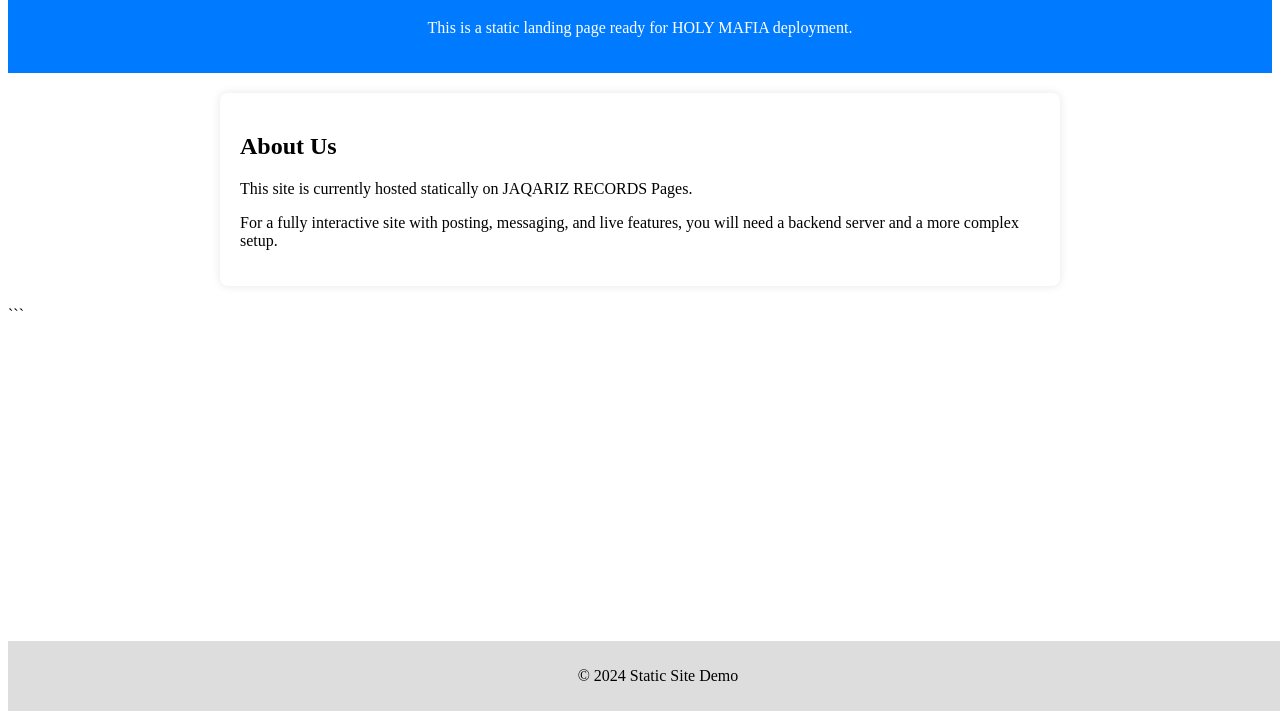
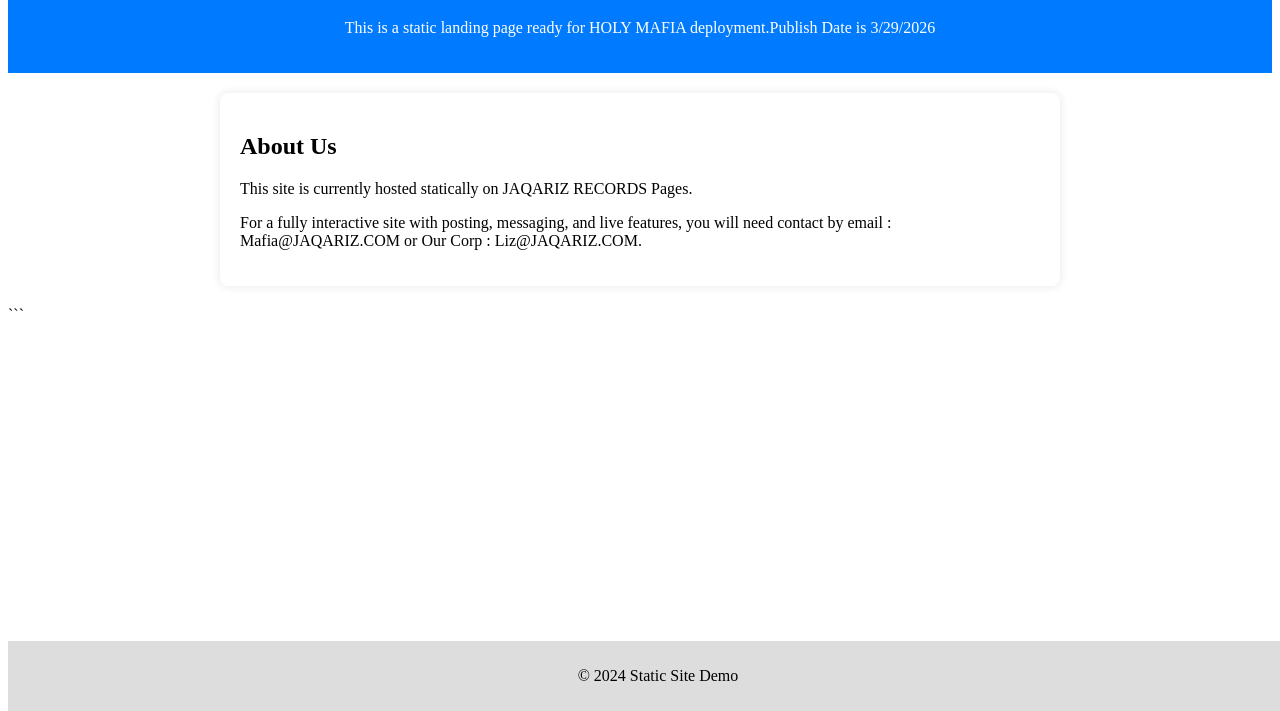
Before and after one commit to jaylotto-prog/Jaqariz.com, a plain HTML site: page index.html in a window 1280 px wide. Shown: the part 89-800 px from the top of the page. Drawn offline with Linux system fonts and the light colour scheme.

Commit message:
Update index.html

```diff
--- a/index.html
+++ b/index.html
@@ -11,14 +11,14 @@
 <body>
     <header>
         <h1>Welcome to Our HOLY MAF1A Community Site</h1>
-        <p>This is a static landing page ready for HOLY MAFIA deployment.</p>
+        <p>This is a static landing page ready for HOLY MAFIA deployment.Publish Date is 3/29/2026</p>
     </header>
 
     <main>
         <section>
             <h2>About Us</h2>
             <p>This site is currently hosted statically on JAQARIZ RECORDS Pages.</p>
-            <p>For a fully interactive site with posting, messaging, and live features, you will need a backend server and a more complex setup.</p>
+            <p>For a fully interactive site with posting, messaging, and live features, you will need contact by email : Mafia@JAQARIZ.COM or Our Corp : Liz@JAQARIZ.COM.</p>
         </section>
     </main>
 
```
